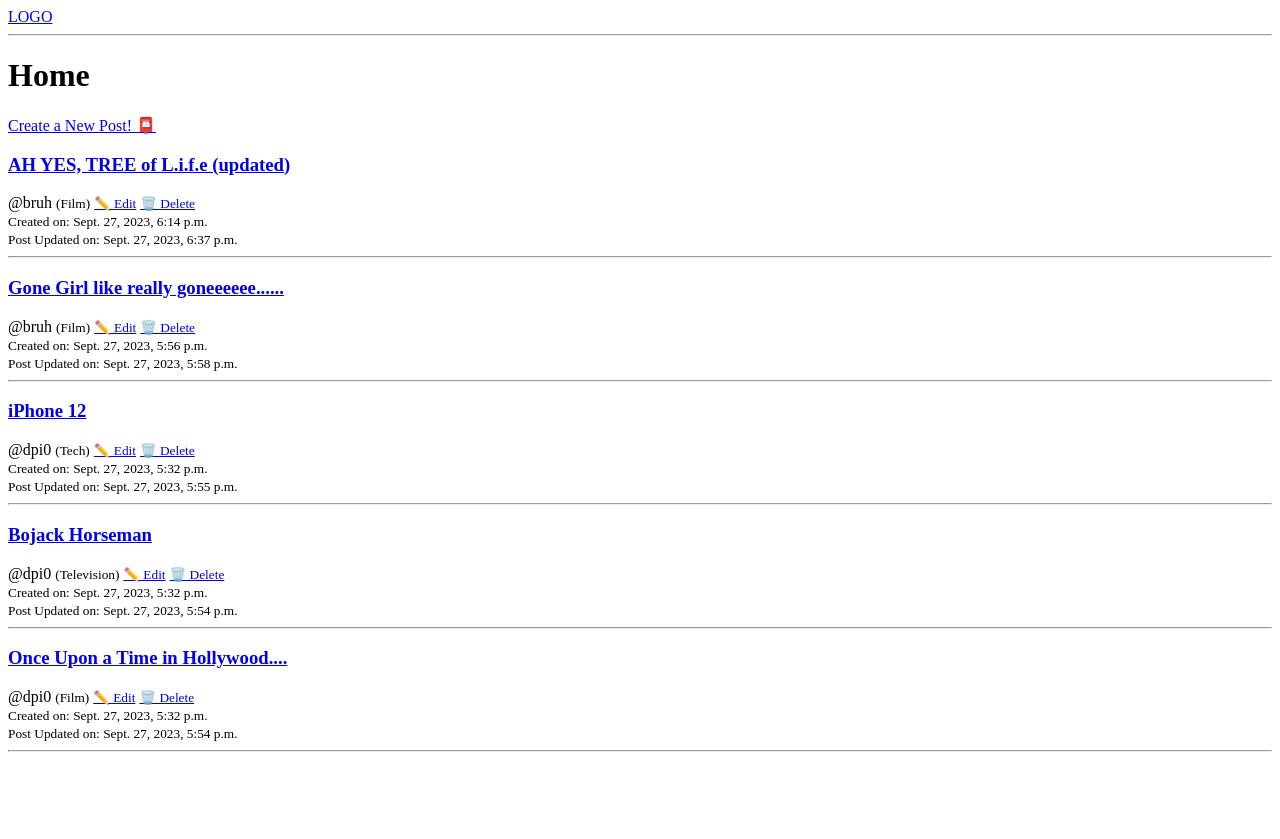
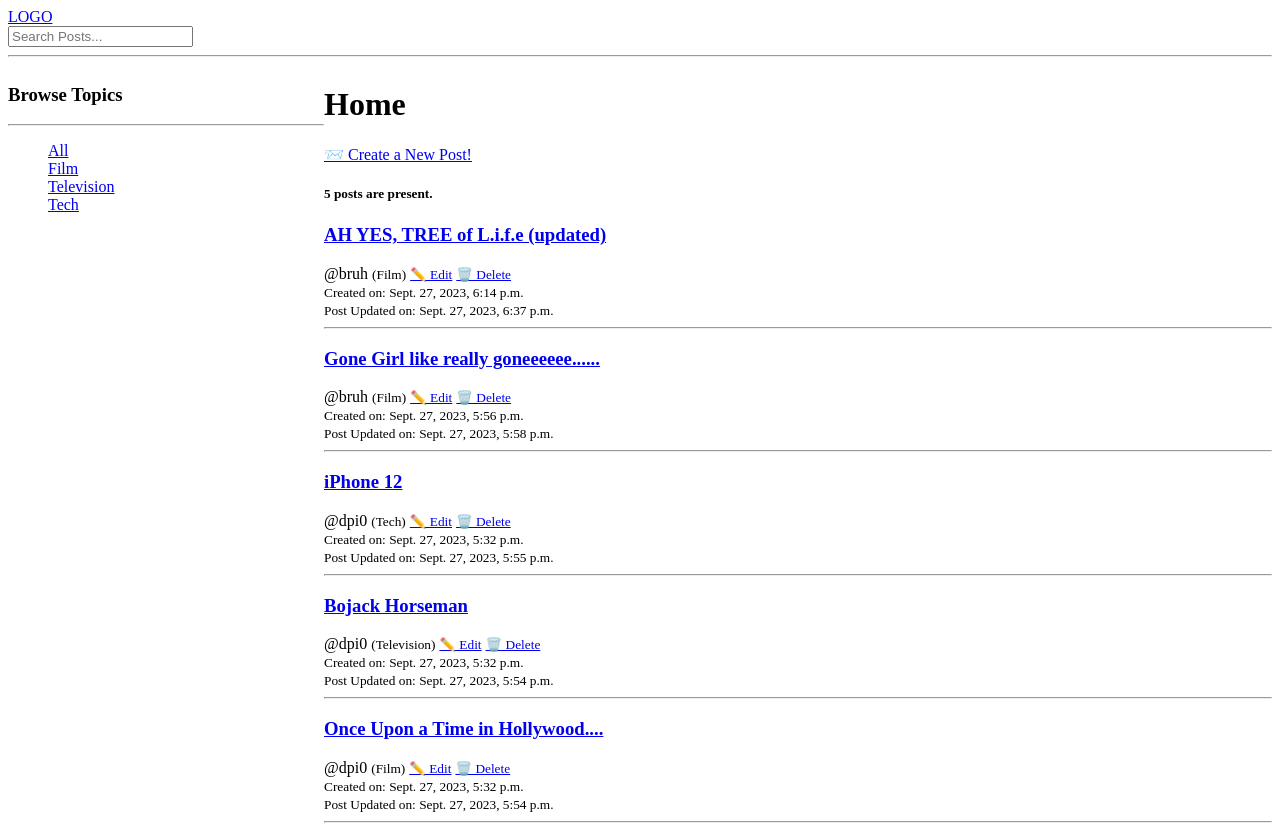
Before and after one commit to dpi0/django_app1, a Django app: page / in a window 1280 px wide. Before the commit the page ends 752 px from the top, so only its background shows below. Run offline with Django 4.2, Linux system fonts and the light colour scheme; data comes from the database, SQL or seed files in the repository.

Commit message:
added query params & searching

```diff
--- a/main_app/templates/main_app/home.html
+++ b/main_app/templates/main_app/home.html
@@ -1,12 +1,39 @@
 {% extends "base.html" %} {%block content%}
 
-<h1>Home</h1>
+<style>
+    .home-container {
+        display: grid;
+        grid-template-columns: 1fr 3fr;
+    }
+</style>
+
 
 <div class="home-container">
+    <div>
+        <h3>Browse Topics</h3>
+        <hr>
 
+
+
+        <ul>
+            <div>
+                <a href="{% url 'home' %}">All</a>
+            </div>
+            {% for topic in topics %}
+            <div>
+                <a href="{% url 'home' %}?q={{topic.title}}">{{ topic.title }}</a>
+            </div>
+            {% endfor %}
+        </ul>
+
+    </div>
     <div>
 
-        <a href="{% url 'create_post' %}">Create a New Post! 📮</a>
+        <h1>Home</h1>
+
+
+        <a href="{% url 'create_post' %}">📨 Create a New Post!</a>
+        <h5>{{posts_count}} posts are present.</h5>
 
         {% for post in posts %}
         <div>
--- a/main_app/views.py
+++ b/main_app/views.py
@@ -1,21 +1,28 @@
 from django.shortcuts import render, redirect
-from .models import Post
+from django.db.models import Q
+from .models import Post, Topic
 from .forms import PostForm
 
 # from django.http import HttpResponse
 
 
-# temp_db = [
-#     {"post_id": 1, "title": "post 1", "content": "content 1"},
-#     {"post_id": 2, "title": "post 2", "content": "content 2"},
-#     {"post_id": 3, "title": "post 3", "content": "content 3"},
-#     {"post_id": 4, "title": "post 4", "content": "content 4"},
-# ]
+def home(request):
+    query_param = (
+        request.GET.get("q") if request.GET.get("q") is not None else ""
+    )
+    posts = Post.objects.filter(
+        Q(topic__title__icontains=query_param)
+        | Q(title__icontains=query_param)
+        | Q(content__icontains=query_param)
+    )
+    topics = Topic.objects.all()
+    posts_count = posts.count()
 
-
-def home(request):
-    posts_db = Post.objects.all()
-    context = {"posts": posts_db}
+    context = {
+        "posts": posts,
+        "topics": topics,
+        "posts_count": posts_count,
+    }
     return render(request, "main_app/home.html", context)
 
 
@@ -24,11 +31,6 @@ def about(request):
 
 
 def post(request, post_id):
-    # post = None
-    # for temp_post in temp_db:
-    #     if temp_post["post_id"] == post_id:
-    #         post = temp_post
-
     post = Post.objects.get(id=post_id)
     context = {"post": post}
     # value we get from <int:post_id> is passed to
--- a/templates/navbar.html
+++ b/templates/navbar.html
@@ -1,2 +1,11 @@
 <a href="/">LOGO</a>
+
+<div>
+    <form method="GET" action="{% url 'home' %}">
+        <input type="text" name="q" placeholder="Search Posts...">
+    </form>
+</div>
+
+
+
 <hr>
```
